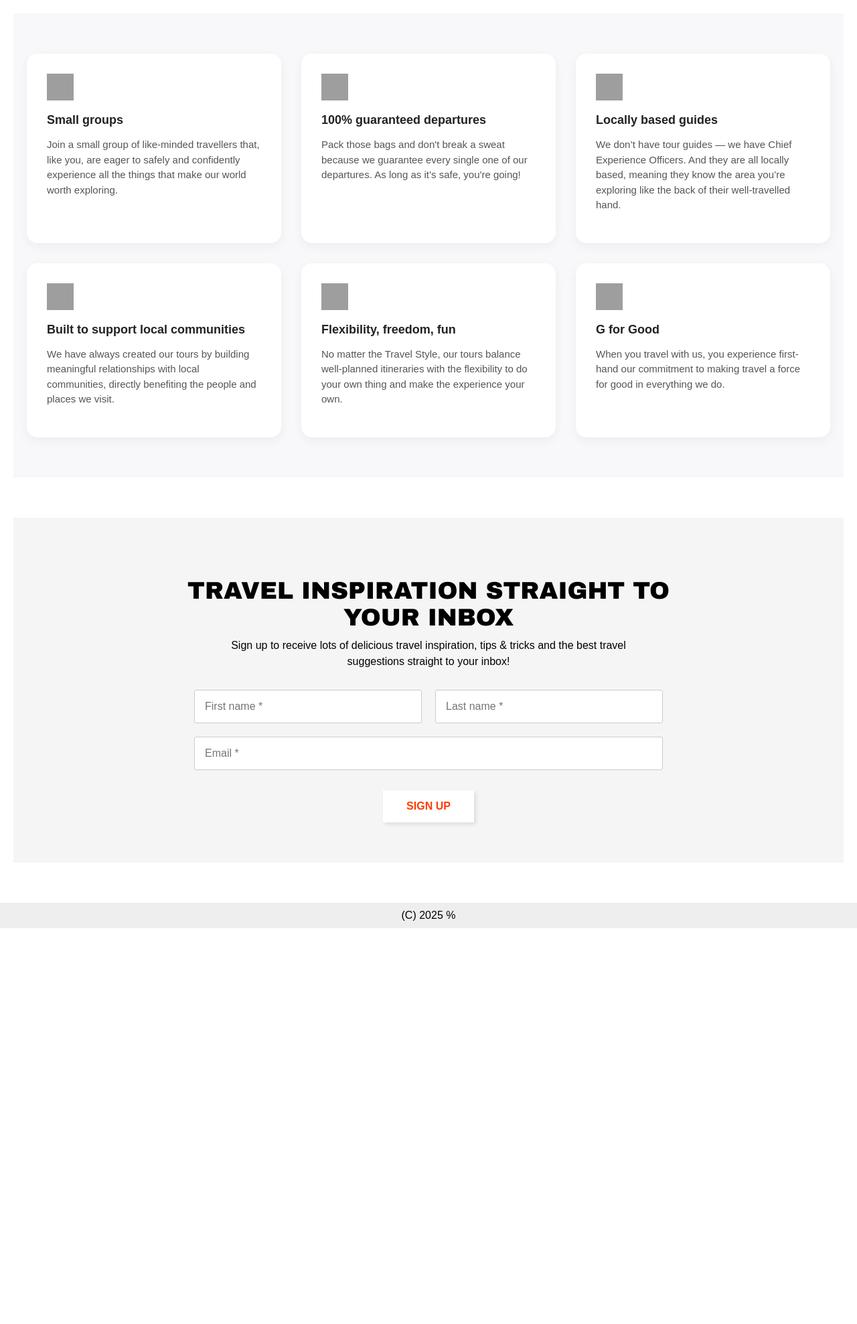
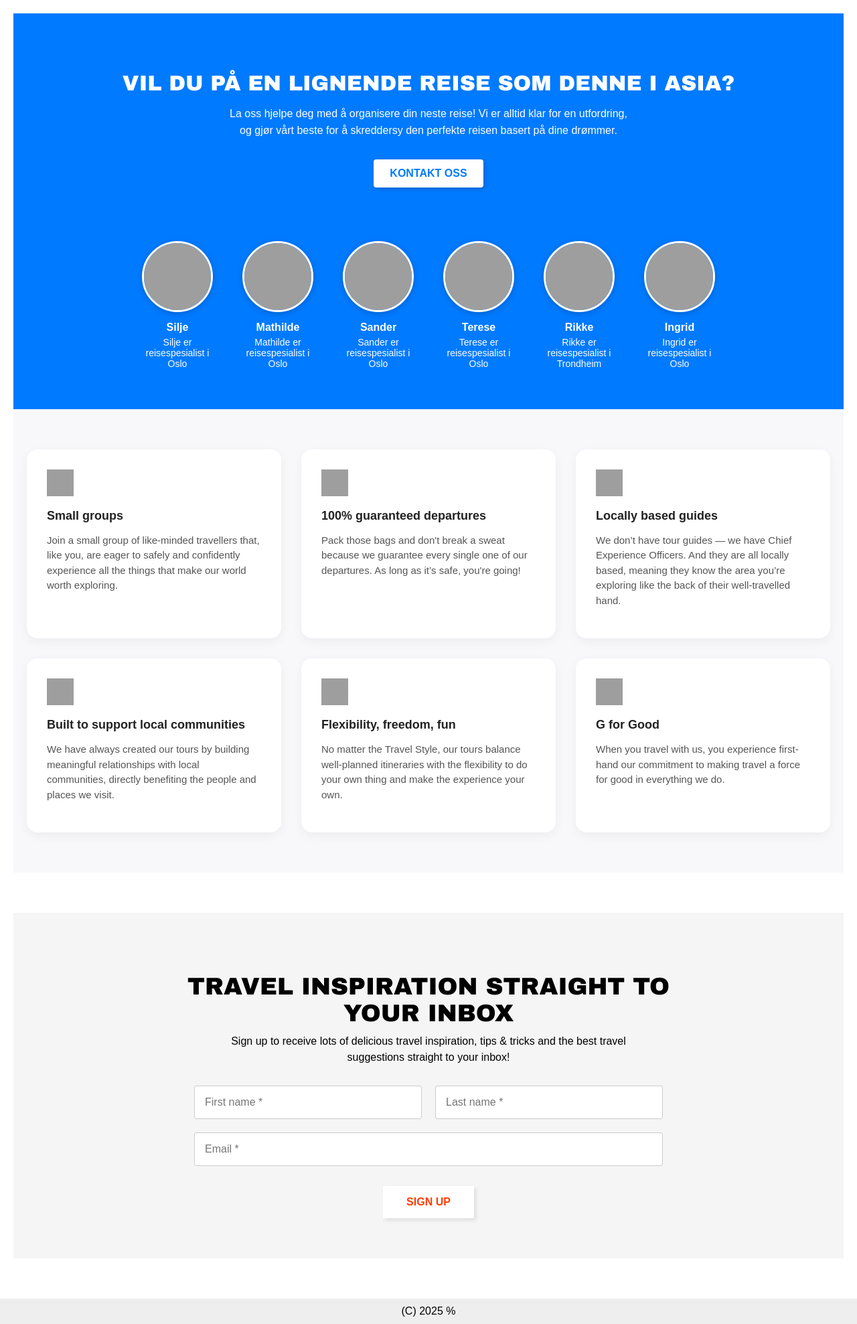
Before and after one commit to AlexP-9/ExamProj, a Django app: page /adventures/ in a window 1280 px wide. Shown: the part 38-2015 px from the top of the page at 67% size. Before the commit the page ends 1424 px from the top, so only its background shows below. Run offline with Django 5.2, Linux system fonts and the light colour scheme; grey boxes are pictures that could not be loaded.

Commit message:
travlers

```diff
--- a/AdventureApp/static/style.css
+++ b/AdventureApp/static/style.css
@@ -217,3 +217,75 @@ footer {
     color: #555;
     line-height: 1.5;
 }
+
+
+
+.cta-specialists-section {
+    background-color: #007AFF;
+    color: white;
+    text-align: center;
+    padding: 60px 20px;
+}
+
+.cta-specialists-section .cta-title {
+    font-size: 32px;
+    font-weight: 900;
+    margin-bottom: 15px;
+    font-family: 'Arial Black', sans-serif;
+}
+
+.cta-specialists-section .cta-subtext {
+    font-size: 16px;
+    max-width: 600px;
+    margin: 0 auto 30px auto;
+    line-height: 1.6;
+}
+
+.cta-specialists-section .cta-button {
+    background-color: white;
+    color: #007AFF;
+    padding: 12px 24px;
+    font-weight: bold;
+    text-decoration: none;
+    border-radius: 4px;
+    box-shadow: 2px 2px 6px rgba(0, 0, 0, 0.2);
+    margin-bottom: 40px;
+    display: inline-block;
+}
+
+.cta-specialists-section .cta-button:hover {
+    background-color: #e6e6e6;
+}
+
+.specialists-grid {
+    display: flex;
+    flex-wrap: wrap;
+    justify-content: center;
+    gap: 30px;
+    margin-top: 40px;
+}
+
+.specialist {
+    text-align: center;
+    max-width: 120px;
+}
+
+.specialist img {
+    width: 100px;
+    height: 100px;
+    object-fit: cover;
+    border-radius: 50%;
+    border: 3px solid white;
+    box-shadow: 0 2px 8px rgba(0, 0, 0, 0.2);
+}
+
+.specialist h4 {
+    margin: 10px 0 5px;
+    font-size: 16px;
+    font-weight: 700;
+}
+
+.specialist p {
+    font-size: 14px;
+    margin: 0;
+}
--- a/AdventureApp/templates/MainPage.html
+++ b/AdventureApp/templates/MainPage.html
@@ -4,6 +4,51 @@
 {% block title %}Home{% endblock %}
 
 {% block body %}
+
+
+<!-- Travel Specialist Call-to-Action Section -->
+<section class="cta-specialists-section">
+    <h2 class="cta-title">VIL DU PÅ EN LIGNENDE REISE SOM DENNE I ASIA?</h2>
+    <p class="cta-subtext">
+        La oss hjelpe deg med å organisere din neste reise! Vi er alltid klar for en utfordring, og gjør vårt beste for å skreddersy den perfekte reisen basert på dine drømmer.
+    </p>
+    <a href="/contact" class="cta-button">KONTAKT OSS</a>
+
+    <div class="specialists-grid">
+        <!-- Repeat for each person -->
+        <div class="specialist">
+            <img src="{% static 'people/silje.jpg' %}" alt="Silje">
+            <h4>Silje</h4>
+            <p>Silje er reisespesialist i Oslo</p>
+        </div>
+        <div class="specialist">
+            <img src="{% static 'people/mathilde.jpg' %}" alt="Mathilde">
+            <h4>Mathilde</h4>
+            <p>Mathilde er reisespesialist i Oslo</p>
+        </div>
+        <div class="specialist">
+            <img src="{% static 'people/sander.jpg' %}" alt="Sander">
+            <h4>Sander</h4>
+            <p>Sander er reisespesialist i Oslo</p>
+        </div>
+        <div class="specialist">
+            <img src="{% static 'people/terese.jpg' %}" alt="Terese">
+            <h4>Terese</h4>
+            <p>Terese er reisespesialist i Oslo</p>
+        </div>
+        <div class="specialist">
+            <img src="{% static 'people/rikke.jpg' %}" alt="Rikke">
+            <h4>Rikke</h4>
+            <p>Rikke er reisespesialist i Trondheim</p>
+        </div>
+        <div class="specialist">
+            <img src="{% static 'people/ingrid.jpg' %}" alt="Ingrid">
+            <h4>Ingrid</h4>
+            <p>Ingrid er reisespesialist i Oslo</p>
+        </div>
+        <!-- Add more profiles as needed -->
+    </div>
+</section>
 
 
 
```
